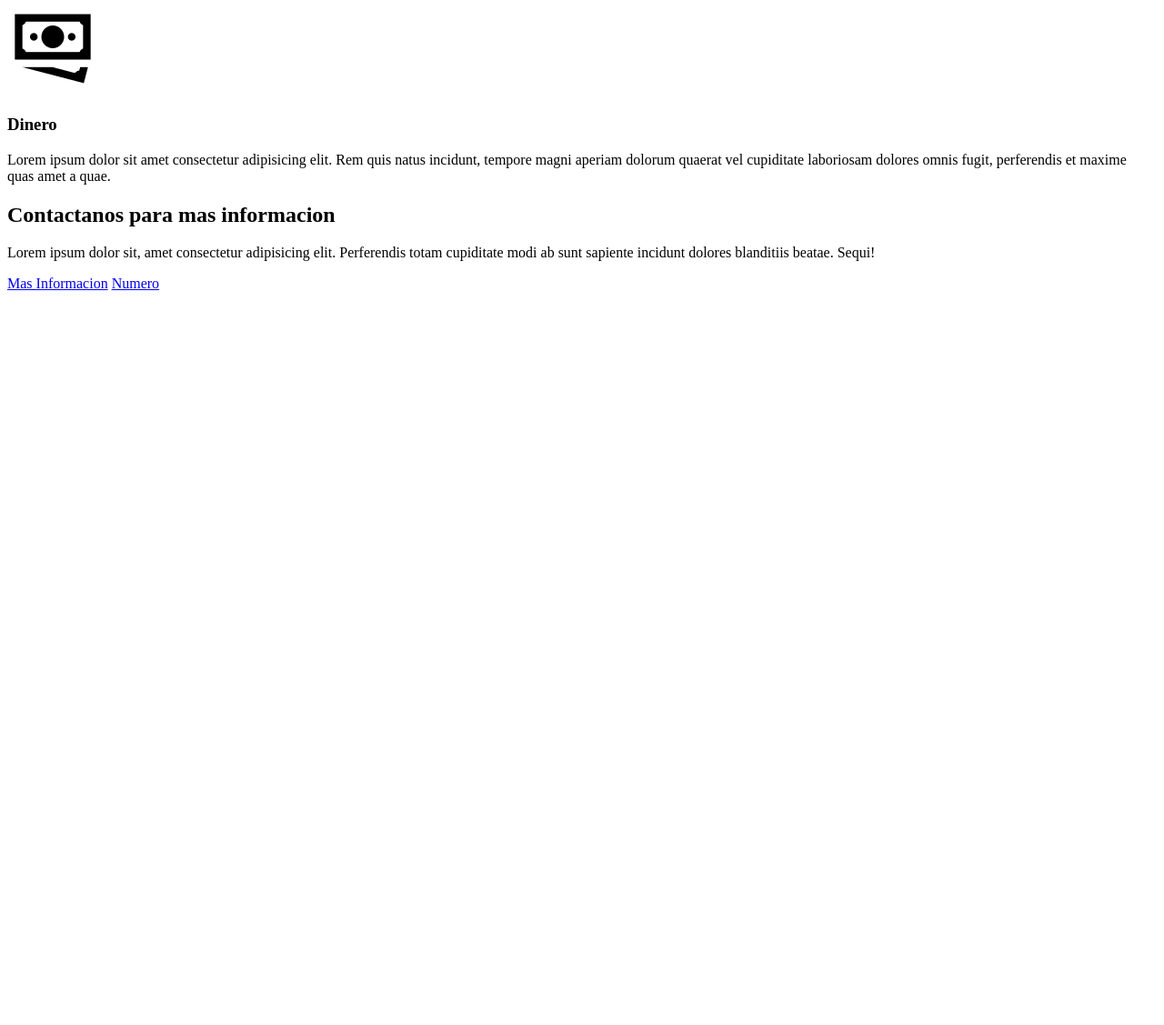
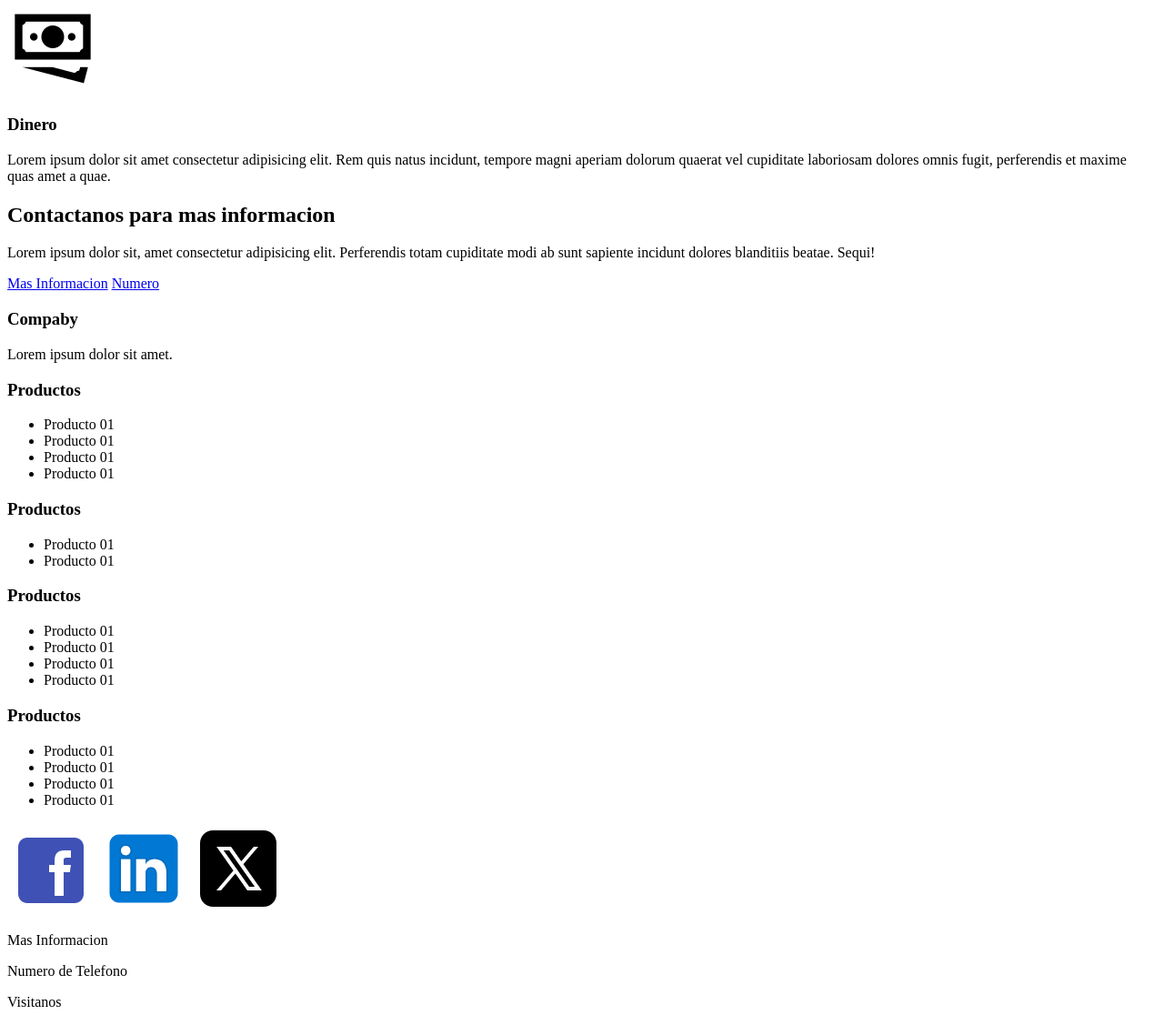
Before and after one commit to Jhonatanisai8/demo-web-empresarial, a plain HTML site: page index.html in a window 1280 px wide. Shown: the part 1375-2502 px from the top of the page at 91% size. Before the commit the page ends 1704 px from the top, so only its background shows below. Drawn offline with Linux system fonts and the light colour scheme.

Commit message:
seccion de footer

```diff
--- a/index.html
+++ b/index.html
@@ -153,6 +153,113 @@
             </div>
         </div>
     </section>
+
+    <footer class="footer container">
+        <section class="footer__txt">
+            <div class="footer__1">
+                <h3 class="footer__title">
+                    Compaby
+                </h3>
+                <p>
+                    Lorem ipsum dolor sit amet.
+                </p>
+            </div>
+            <div class="footer__1">
+                <h3 class="footer__title">
+                    Productos
+                </h3>
+                <ul class="footer__list">
+                    <li class="footer__item">
+                        Producto 01
+                    </li>
+                    <li class="footer__item">
+                        Producto 01
+                    </li>
+                    <li class="footer__item">
+                        Producto 01
+                    </li>
+                    <li class="footer__item">
+                        Producto 01
+                    </li>
+
+                </ul>
+            </div>
+            <div class="footer__1">
+                <h3 class="footer__title">
+                    Productos
+                </h3>
+                <ul class="footer__list">
+                    <li class="footer__item">
+                        Producto 01
+                    </li>
+                    <li class="footer__item">
+                        Producto 01
+                    </li>
+                </ul>
+            </div>
+
+            <div class="footer__1">
+                <h3 class="footer__title">
+                    Productos
+                </h3>
+                <ul class="footer__list">
+                    <li class="footer__item">
+                        Producto 01
+                    </li>
+                    <li class="footer__item">
+                        Producto 01
+                    </li>
+                    <li class="footer__item">
+                        Producto 01
+                    </li>
+                    <li class="footer__item">
+                        Producto 01
+                    </li>
+
+                </ul>
+            </div>
+
+            <div class="footer__1">
+                <h3 class="footer__title">
+                    Productos
+                </h3>
+                <ul class="footer__list">
+                    <li class="footer__item">
+                        Producto 01
+                    </li>
+                    <li class="footer__item">
+                        Producto 01
+                    </li>
+                    <li class="footer__item">
+                        Producto 01
+                    </li>
+                    <li class="footer__item">
+                        Producto 01
+                    </li>
+
+                </ul>
+            </div>
+
+        </section>
+
+        <section class="footer__social">
+            <section class="social__imgs">
+                <img src="assets/imgs/icons8-facebook-96.png.png" alt="" class="imgs__conten">
+
+                <img src="assets/imgs/icons8-linkedin-100.png.png" alt="" class="imgs__conten">
+                <img src="assets/imgs/icons8-x-100.png.png" alt="" class="imgs__conten">
+                <div class="social__txt">
+                    <p>
+                        Mas Informacion
+                    </p>
+                    <p>Numero de Telefono</p>
+                    <p>
+                        Visitanos
+                    </p>
+                </div>
+            </section>
+        </section>
+    </footer>
 </body>
 
 </html>
```
Also changed, not shown: assets/imgs/icons8-facebook-96.png.png (added), assets/imgs/icons8-linkedin-100.png.png (added), assets/imgs/icons8-x-100.png.png (added).
